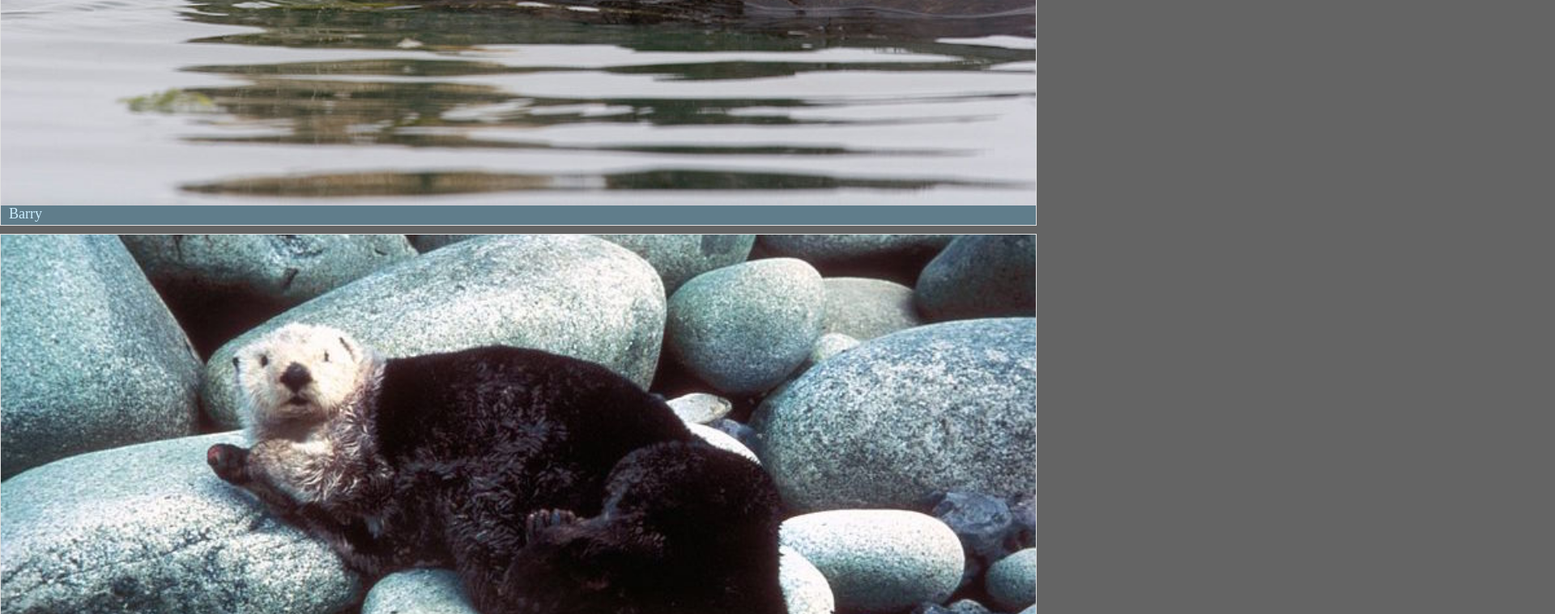
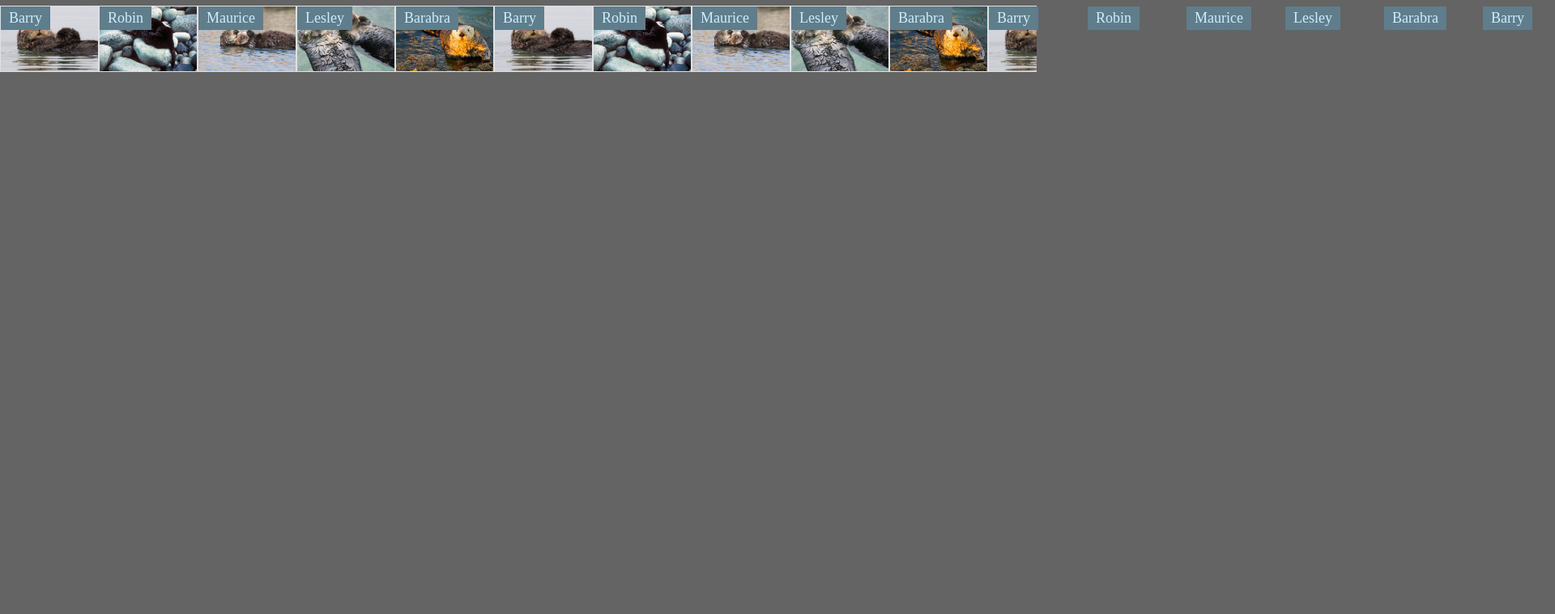
Before and after one commit to k3vinyan/FrontendWebDevBook, a website: page ottergram/index.html in a window 1280 px wide. Shown: the part 691-1450 px from the top of the page at 81% size, 1920 px wide, since content can reach past the window. After the commit the page ends 800 px from the top, so only its background shows below. Drawn offline with nearby package versions, Linux system fonts and the light colour scheme.

Commit message:
add flexbox styling to content

```diff
--- a/ottergram/index.html
+++ b/ottergram/index.html
@@ -10,10 +10,104 @@
 </head>
 
 <body>
-  <header>
+
+  <header class="main-header">
     <h1 class="logo-text">Ottergram</h1>
   </header>
+
+  <main class="main-content">
     <ul class="thumbnail-list">
+      <li class="thumbnail-item">
+        <a href="#">
+          <img class="thumbnail-image" src="img/otter1.jpg" alt="Barry the Otter">
+          <span class="thumbnail-title">Barry</span>
+        </a>
+      </li>
+      <li class="thumbnail-item">
+        <a href="#">
+          <img class="thumbnail-image" src="img/otter2.jpg" alt="Robin the Otter">
+          <span class="thumbnail-title">Robin</span>
+        </a>
+      </li>
+      <li class="thumbnail-item">
+        <a href="#">
+          <img class="thumbnail-image" src="img/otter3.jpg" alt="Maurice the Otter">
+          <span class="thumbnail-title">Maurice</span>
+        </a>
+      </li>
+      <li class="thumbnail-item">
+        <a href="#">
+          <img class="thumbnail-image" src="img/otter4.jpg" alt="Lesley the Otter">
+          <span class="thumbnail-title">Lesley</span>
+        </a>
+      </li>
+      <li class="thumbnail-item">
+        <a href="#">
+          <img class="thumbnail-image" src="img/otter5.jpg" alt="Barabra">
+          <span class="thumbnail-title">Barabra</span>
+        </a>
+      </li>
+      <li class="thumbnail-item">
+        <a href="#">
+          <img class="thumbnail-image" src="img/otter1.jpg" alt="Barry the Otter">
+          <span class="thumbnail-title">Barry</span>
+        </a>
+      </li>
+      <li class="thumbnail-item">
+        <a href="#">
+          <img class="thumbnail-image" src="img/otter2.jpg" alt="Robin the Otter">
+          <span class="thumbnail-title">Robin</span>
+        </a>
+      </li>
+      <li class="thumbnail-item">
+        <a href="#">
+          <img class="thumbnail-image" src="img/otter3.jpg" alt="Maurice the Otter">
+          <span class="thumbnail-title">Maurice</span>
+        </a>
+      </li>
+      <li class="thumbnail-item">
+        <a href="#">
+          <img class="thumbnail-image" src="img/otter4.jpg" alt="Lesley the Otter">
+          <span class="thumbnail-title">Lesley</span>
+        </a>
+      </li>
+      <li class="thumbnail-item">
+        <a href="#">
+          <img class="thumbnail-image" src="img/otter5.jpg" alt="Barabra">
+          <span class="thumbnail-title">Barabra</span>
+        </a>
+      </li>
+
+      <li class="thumbnail-item">
+        <a href="#">
+          <img class="thumbnail-image" src="img/otter1.jpg" alt="Barry the Otter">
+          <span class="thumbnail-title">Barry</span>
+        </a>
+      </li>
+      <li class="thumbnail-item">
+        <a href="#">
+          <img class="thumbnail-image" src="img/otter2.jpg" alt="Robin the Otter">
+          <span class="thumbnail-title">Robin</span>
+        </a>
+      </li>
+      <li class="thumbnail-item">
+        <a href="#">
+          <img class="thumbnail-image" src="img/otter3.jpg" alt="Maurice the Otter">
+          <span class="thumbnail-title">Maurice</span>
+        </a>
+      </li>
+      <li class="thumbnail-item">
+        <a href="#">
+          <img class="thumbnail-image" src="img/otter4.jpg" alt="Lesley the Otter">
+          <span class="thumbnail-title">Lesley</span>
+        </a>
+      </li>
+      <li class="thumbnail-item">
+        <a href="#">
+          <img class="thumbnail-image" src="img/otter5.jpg" alt="Barabra">
+          <span class="thumbnail-title">Barabra</span>
+        </a>
+      </li>
       <li class="thumbnail-item">
         <a href="#">
           <img class="thumbnail-image" src="img/otter1.jpg" alt="Barry the Otter">
@@ -46,6 +140,15 @@
       </li>
     </ul>
 
+    <div class="detail-image-container">
+      <div class="detail-image-frame">
+          <img class="detail-image" src="img/otter1.jpg" alt="">
+          <span class="detail-image-title">Stayin' Alive</span>
+      </div>
+    </div>
+
+  </main>
+
 </body>
 
 
--- a/ottergram/stylesheets/styles.css
+++ b/ottergram/stylesheets/styles.css
@@ -8,7 +8,25 @@
   font-weight: normal;
   font-style: normal;
 }
+
+@font-face {
+  font-family: 'airstreamregular';
+  src: url('fonts/Airstream-webfont.eot');
+  src: url('fonts/Airstream-webfont.eot#iefix') format('embedded-opentype'),
+       url('fonts/Airstream-webfont.woff') format('woff'),
+       url('fonts/Airstream-webfont.ttf') format('truetype'),
+       url('fonts/Airstream-webfont.svg#airstreamregular') format('svg');
+  font-weight: normal;
+  font-style: normal;
+}
+
+html, body {
+  height: 100%;
+}
+
 body {
+  display: flex;
+  flex-direction: column;
   font-size: 10px;
   background: rgb(100, 100, 100)
 }
@@ -16,6 +34,19 @@
 a[href="#"] {
   text-decoration: none;
 }
+
+
+.main-header {
+  flex: 0 1 auto;
+}
+
+.main-content {
+  flex: 1 1 auto;
+  display:  flex;
+  flex-direction: column;
+}
+
+
 
 .logo-text {
   background: white;
@@ -25,16 +56,24 @@
   font-family: lakeshore;
   font-size: 37px;
 }
+.thumbnail-list {
+  flex: 0 1 auto;
+  order: 2;
+  display: flex;
+  justify-content: space-between;
+  list-style: none;
+  padding: 0;
+  margin-bottom: 20px;
+  white-space: nowrap;
+  overflow-x: auto;
+}
 
 .thumbnail-item {
-  display: block;
+  display: inline-block;
+  min-width: 120px;
+  max-width: 120px;
   border: 1px solid rgb(100%, 100%, 100%);
   border: 1px solid rgba(100%, 100%, 100%, 0.8);
-}
-
-.thumbnail-list {
-  list-style: none;
-  padding: 0;
 }
 
 .thumbnail-image {
@@ -47,6 +86,7 @@
 
 .thumbnail-title {
   display: block;
+  position: absolute;
   margin: 0;
   padding: 4px 10px;
 
@@ -56,6 +96,29 @@
   font-size: 18px;
 }
 
-.thumbnail-item + .thumbnail-item {
-  margin-top: 10px;
+
+.detail-image-container {
+  flex: 1 1 auto;
+  display: flex;
+  justify-content: center;
+  align-items: center;
 }
+
+.detail-image-frame {
+  position: relative;
+  text-align: center;
+}
+
+.detail-image {
+  width: 90%;
+}
+
+.detail-image-title {
+  position: absolute;
+  bottom: -16px;
+  left: 4px;
+  font-family: 'airstreamregular';
+  color: white;
+  font-size: 40px;
+  text-shadow: rgba(0, 0, 0, 0.9) 1px 2px 9px;
+}
```
Lines whose indentation alone changed are shown as unchanged.
